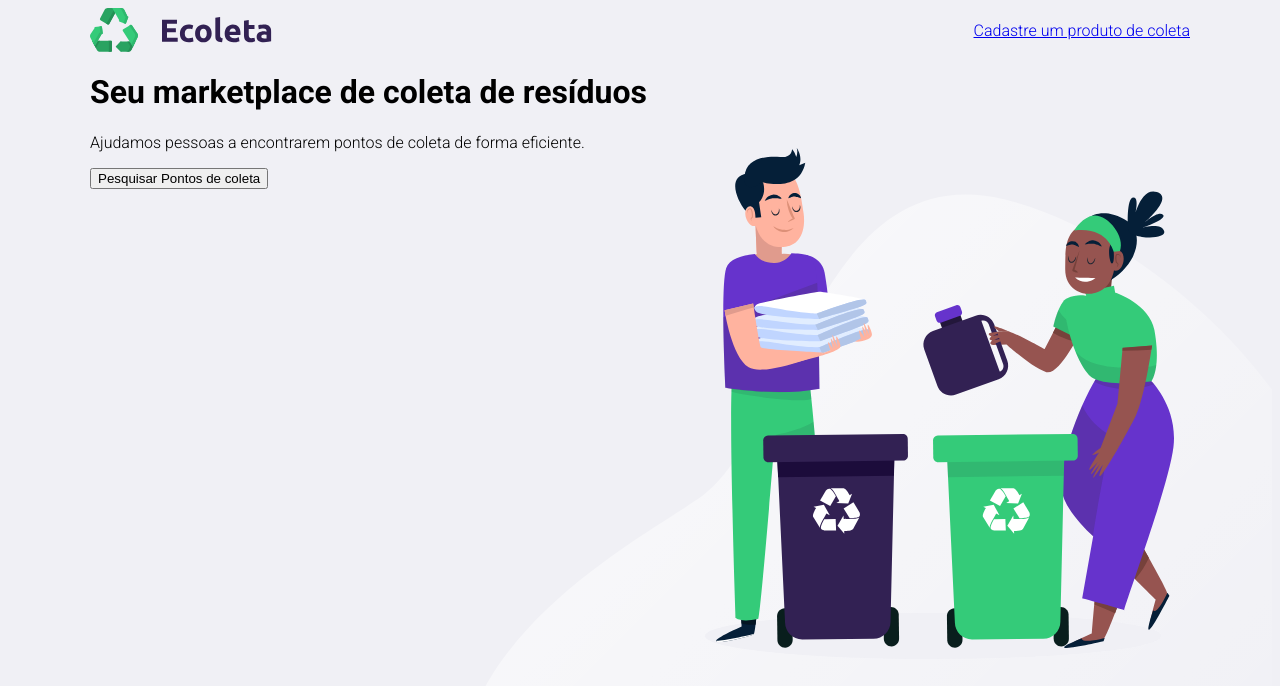
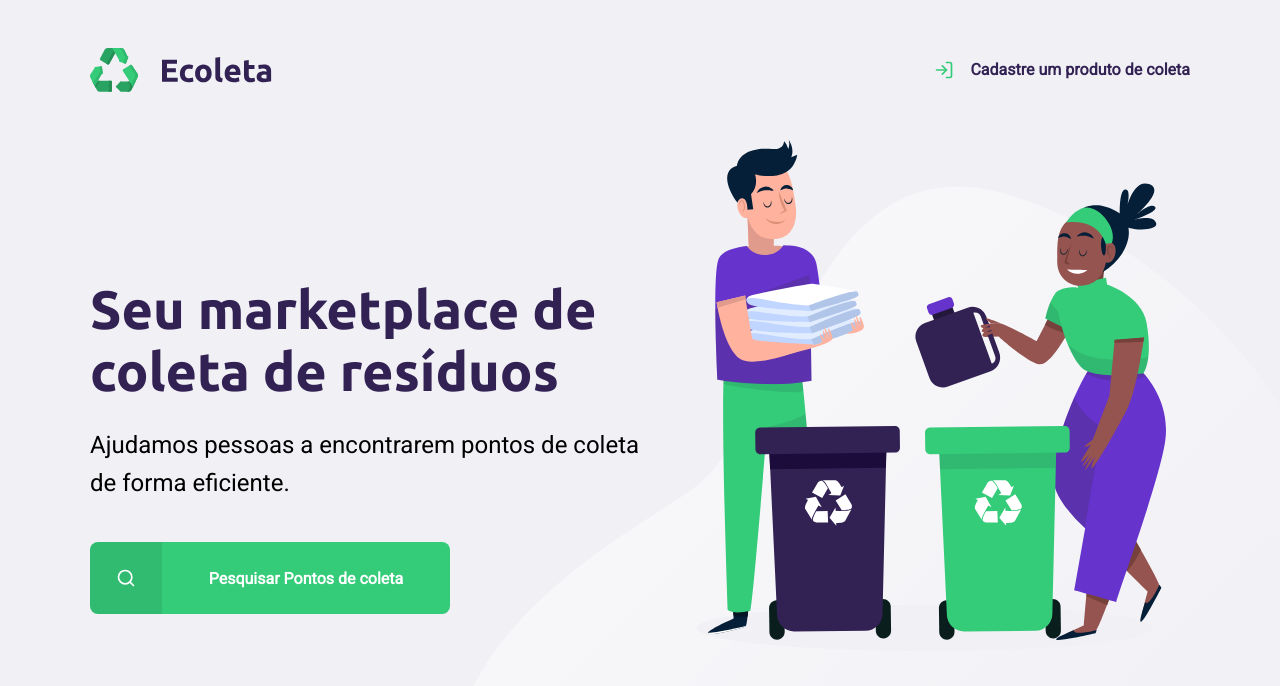
Before and after one commit to marcio-eduardo/NewLevelTraining, a plain HTML site: page NLW/index.html in a window 1280 px wide. Drawn offline with Linux system fonts and the light colour scheme.

Commit message:
Conclusão do primeiro dia

```diff
--- a/NLW/index.html
+++ b/NLW/index.html
@@ -6,7 +6,8 @@
     <meta name="viewport" content="width=device-width, initial-scale=1.0">
     <title>Ecoleta</title>
 
-    <link href="https://fonts.googleapis.com/css2?family=Roboto:wght@300;700&display=swap" rel="stylesheet">
+    <link href="https://fonts.googleapis.com/css2?family=Roboto&family=Ubuntu:wght@700&display=swap" rel="stylesheet">
+
 
     <link rel="stylesheet" href="styles/main.css">
 
@@ -15,23 +16,27 @@
 <body>
     <!--(#page-home) Para criar uma div com id-->
     <div id="page-home">
+
         <div class = "content">
 
-                <header>
-                    <img src="/NLW/assets/logo.svg" alt="Logomarca">
-                    <a href="http://google.com.br">
-                       <span> </span>
-                    Cadastre um produto de coleta</a>
-                </header>
+            <header>
+                <img src="/NLW/assets/logo.svg" alt="Logomarca">
+                <a href="http://google.com.br"><span></span>Cadastre um produto de coleta</a>
+            </header>
 
+            <main>
 
                 <h1>Seu marketplace de coleta de resíduos</h1>
 
                 <p>Ajudamos pessoas a encontrarem pontos de coleta de forma eficiente.</p>
 
-                <button>Pesquisar Pontos de coleta</button>
+                <a href="#"><span></span><strong>Pesquisar Pontos de coleta</strong></a>
 
-            </div>
+            </main>
+
+
+        </div>
+
     </div>
 
 
--- a/NLW/styles/main.css
+++ b/NLW/styles/main.css
@@ -1,10 +1,32 @@
+
+:root{
+    --title-color: #322153;
+    --primary-color: #34cb79;
+}
+
+*{
+    margin: 0;
+    padding: 0;
+}
+
 html{
     font-family: 'Roboto', sans-serif;
-    }
-    body{
+}
+
+body{
         /*RGB*/
         background: #f0f0f5;
-    }
+        -webkit-font-smothing: antialiased;
+}
+
+a {
+    text-decoration: none;
+}
+
+h1, h2, h3, h4, h5, h6{
+    font-family: 'Ubuntu', sans-serif;
+    color: var(--title-color);
+}
 /*
     Box Model
     exemplo:
@@ -20,6 +42,7 @@ html{
 
 #page-home{
     height: 100vh;
+
     background: url('../assets/home-background.svg') no-repeat;
     background-position: 35vw bottom;
 }
@@ -28,18 +51,136 @@ html{
 #page-home .content{
     width: 90%;
     max-width: 1100px;
+    height: 100%;
+
     margin: 0 auto;
+
+    display:flex;
+    flex-direction: column;
 }
 
 /*Alinha os elementos*/
 #page-home header {
+    margin-top: 48px;
+
     display: flex;
     align-items: center;
     justify-content: space-between;
 }
 
+#page-home header a {
+    display: flex;
+
+    color: var(--title-color);
+    font-weight: 700;
+
+}
+
 #page-home header a span{
+    margin-right: 16px;
+    display: flex;
+
     background-image: url(../assets/log-in.svg);
+
     width: 20px;
     height: 20px;
+
 }
+
+#page-home main {
+    max-width: 560px;
+
+    flex: 1;
+
+    display: flex;
+    flex-direction: column;
+    justify-content: center;
+}
+
+#page-home main h1{
+    font-size: 54px;
+
+
+}
+
+#page-home main p {
+    font-size: 24px;
+    line-height: 38px;
+    margin-top: 24px;
+}
+
+#page-home main a {
+    width: 100%;
+    max-width: 360px;
+    height: 72px;
+
+    border-radius: 8px;
+
+    display: flex;
+    align-items: center;
+
+    margin-top: 40px;
+
+    background-color: var(--primary-color);
+
+    transition: 400ms;
+
+}
+
+#page-home main a:hover {
+    background-color: #2fb86e;
+}
+
+#page-home main a span {
+    width: 72px;
+    height: 72px;
+
+    border-top-left-radius: 8px;
+    border-bottom-left-radius: 8px;
+
+    background-color: rgba(0, 0, 0, 0.08);
+
+    display: flex;
+    align-items: center;
+    justify-content: center;
+}
+
+#page-home main a span::after{
+    content: "";
+    background-image: url('../assets/search.svg');
+
+    width: 20px;
+    height: 20px;
+
+}
+
+#page-home main a strong {
+    flex: 1;
+    color: white;
+
+    text-align: center;
+}
+
+@media (max-width: 900px) {
+    #page-home {
+        background-position: 70vw;
+    }
+
+    #page-home .content {
+        align-items: center;
+        text-align: center;
+    }
+
+    #page-home header a {
+        position: absolute;
+        bottom: 48px;
+
+        left: 50%;
+        transform: translateX(-50%);
+    }
+
+    #page-home main {
+        align-items: center;
+    }
+
+}
```
